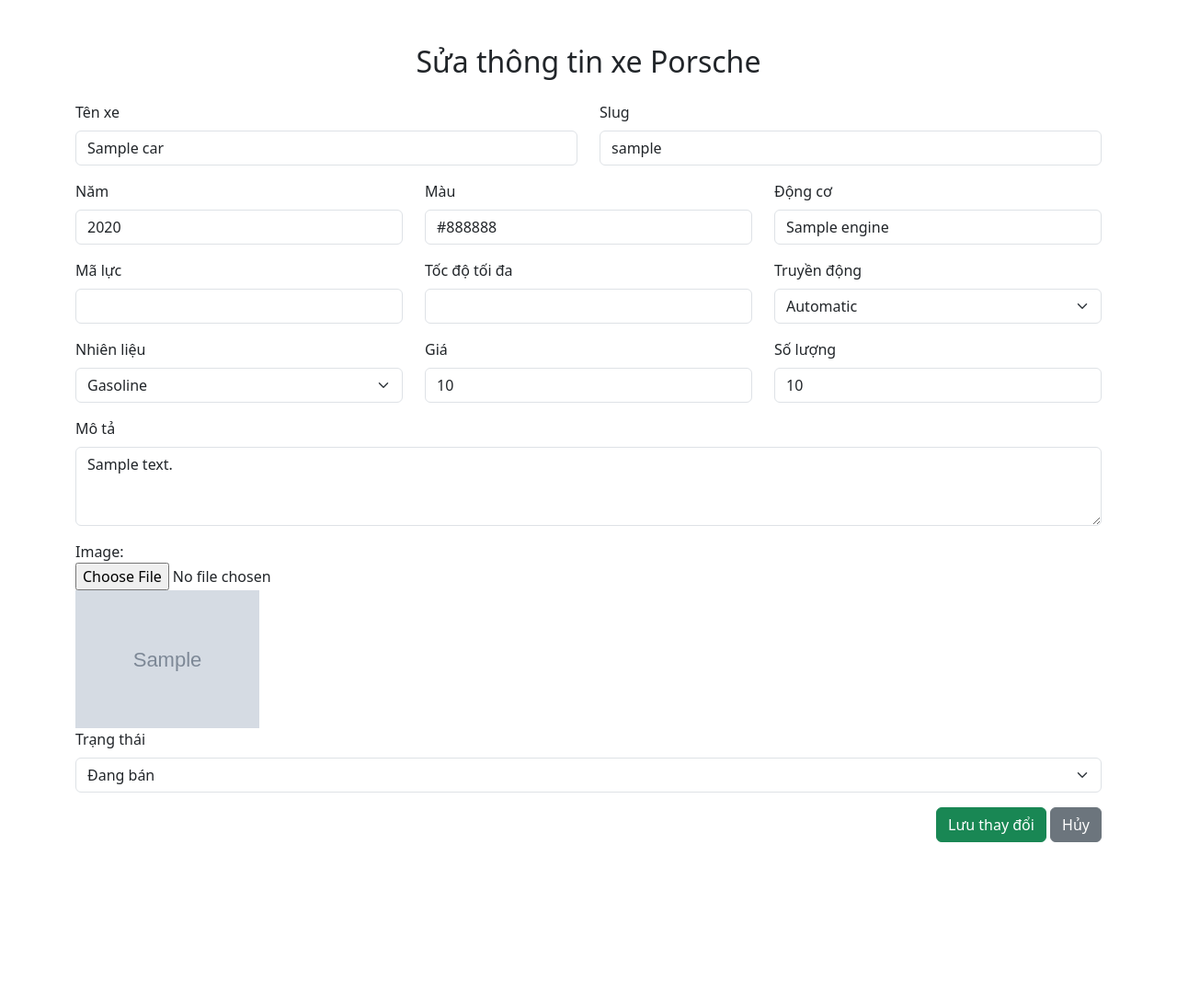
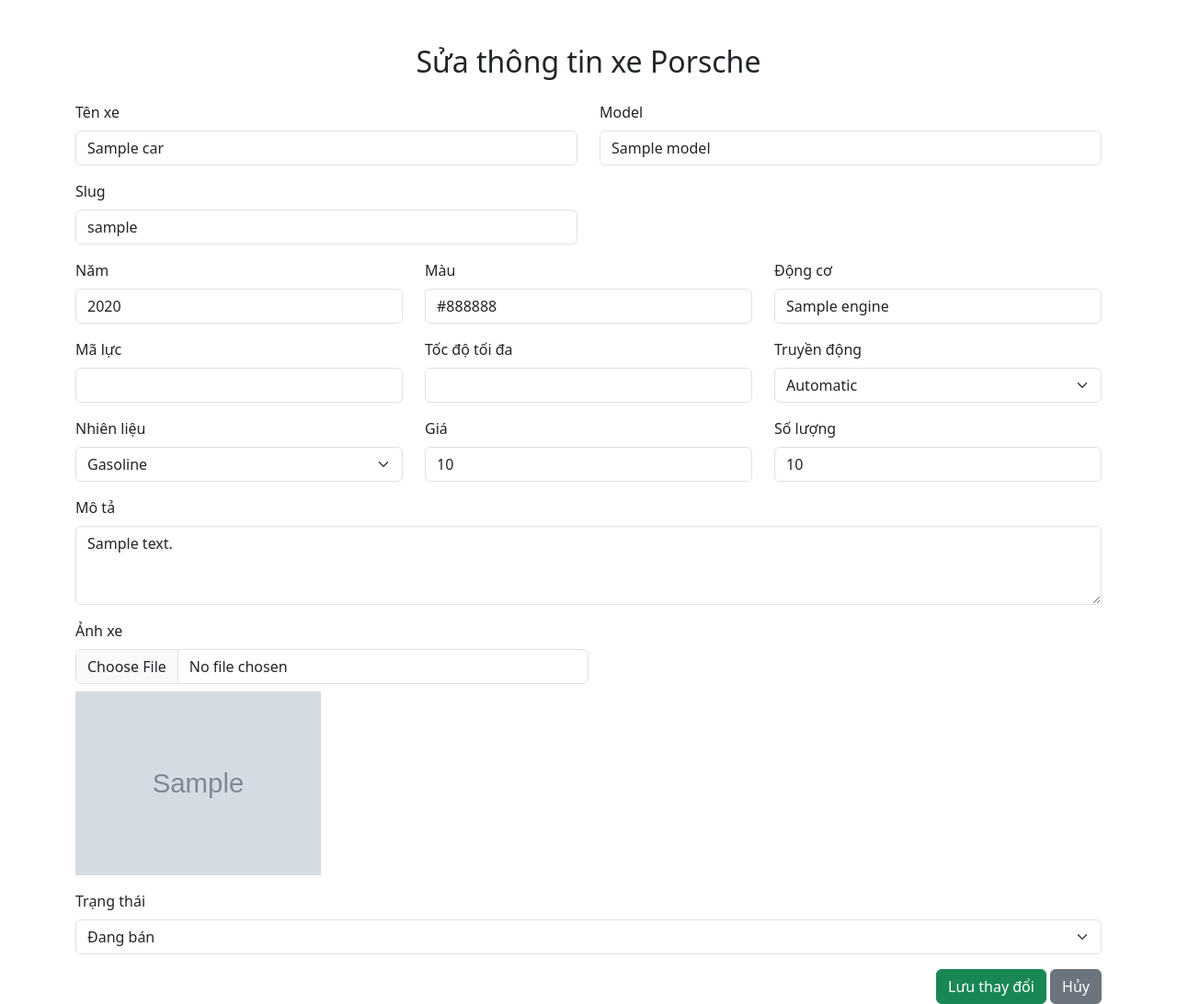
Before and after one commit to tonit04/porsche_store_php, a PHP site: template views/admin/car_update.php in a window 1280 px wide. Shown: the whole page at 92% size. Before the commit the page ends 916 px from the top, so only its background shows below. Run offline with PHP 8.4, Linux system fonts and the light colour scheme; the template is opened without the code that fills it: most values are stand-ins (such as "Sample title", 1, 10 or a date in 2020); grey boxes marked "Sample" are stand-in pictures.

Commit message:
Completed 90% of CarAdminController.php

```diff
--- a/views/admin/car_list.php
+++ b/views/admin/car_list.php
@@ -35,6 +35,7 @@
                 <tr>
                     <th>Ảnh</th>
                     <th>Tên xe</th>
+                    <th>Model</th>
                     <th>Slug</th>
                     <th>Năm</th>
                     <th>Màu</th>
@@ -63,6 +64,7 @@
                                 <?php endif; ?>
                             </td>
                             <td><?= htmlspecialchars($car->name) ?></td>
+                            <td><?= $car->model->name ?? 'Không xác định' ?></td>
                             <td><?= htmlspecialchars($car->slug) ?></td>
                             <td><?= htmlspecialchars($car->year) ?></td>
                             <td><?= htmlspecialchars($car->color) ?></td>
--- a/views/admin/car_update.php
+++ b/views/admin/car_update.php
@@ -19,11 +19,22 @@
             <div class="row mb-3">
                 <div class="col-md-6">
                     <label class="form-label">Tên xe</label>
-                    <input type="text" name="name" class="form-control" value="<?= htmlspecialchars($car->name) ?>" required>
+                    <input type="text" name="name" class="form-control" value="<?= htmlspecialchars($car->name) ?>"
+                        required>
+                </div>
+                <div class="col-md-6 mb-3">
+                    <label for="name" class="form-label">Model</label>
+                    <select name="model_id" class="form-control" required>
+                        <option value="<?= $car->model->id ?>"><?= $car->model->name ?></option>
+                        <?php foreach ($models as $model): ?>
+                            <option value="<?= $model->id ?>"><?= $model->name ?></option>
+                        <?php endforeach; ?>
+                    </select>
                 </div>
                 <div class="col-md-6">
                     <label class="form-label">Slug</label>
-                    <input type="text" name="slug" class="form-control" value="<?= htmlspecialchars($car->slug) ?>" required>
+                    <input type="text" name="slug" class="form-control" value="<?= htmlspecialchars($car->slug) ?>"
+                        required>
                 </div>
             </div>
 
@@ -45,11 +56,13 @@
             <div class="row mb-3">
                 <div class="col-md-4">
                     <label class="form-label">Mã lực</label>
-                    <input type="number" name="horsepower" class="form-control" value="<?= htmlspecialchars($car->horsepower) ?>">
+                    <input type="number" name="horsepower" class="form-control"
+                        value="<?= htmlspecialchars($car->horsepower) ?>">
                 </div>
                 <div class="col-md-4">
                     <label class="form-label">Tốc độ tối đa</label>
-                    <input type="number" name="max_speed" class="form-control" value="<?= htmlspecialchars($car->max_speed) ?>">
+                    <input type="number" name="max_speed" class="form-control"
+                        value="<?= htmlspecialchars($car->max_speed) ?>">
                 </div>
                 <div class="col-md-4">
                     <label class="form-label">Truyền động</label>
@@ -71,7 +84,8 @@
                 </div>
                 <div class="col-md-4">
                     <label class="form-label">Giá</label>
-                    <input type="number" step="0.01" name="price" class="form-control" value="<?= htmlspecialchars($car->price) ?>">
+                    <input type="number" step="0.01" name="price" class="form-control"
+                        value="<?= htmlspecialchars($car->price) ?>">
                 </div>
                 <div class="col-md-4">
                     <label class="form-label">Số lượng</label>
@@ -81,20 +95,22 @@
 
             <div class="mb-3">
                 <label class="form-label">Mô tả</label>
-                <textarea name="description" class="form-control" rows="3"><?= htmlspecialchars($car->description) ?></textarea>
+                <textarea name="description" class="form-control"
+                    rows="3"><?= htmlspecialchars($car->description) ?></textarea>
             </div>
-
-            <label>Image:</label><br>
-            <input type="file" name="image"><br>
-            <?php if (!empty($car->image_url)): ?>
-                <img src="assets/images/cars/<?= htmlspecialchars($car->image_url) ?>" width="200">
-            <?php endif; ?><br>
+            <div class="col-md-6 mb-3">
+                <label for="image" class="form-label">Ảnh xe</label>
+                <input type="file" class="form-control" id="image" name="image" accept="image/*" >
+                <!-- Thêm ảnh preview -->
+                <img id="preview" src="assets/images/cars/<?= htmlspecialchars($car->image_url) ?>" alt="Ảnh xem trước" class="img-fluid mt-2" style="max-height: 200px;">
+            </div>
 
             <div class="mb-3">
                 <label class="form-label">Trạng thái</label>
                 <select name="status" class="form-select">
                     <option value="active" <?= $car->status === 'active' ? 'selected' : '' ?>>Đang bán</option>
-                    <option value="discontinued" <?= $car->status === 'discontinued' ? 'selected' : '' ?>>Ngừng bán</option>
+                    <option value="discontinued" <?= $car->status === 'discontinued' ? 'selected' : '' ?>>Ngừng bán
+                    </option>
                 </select>
             </div>
 
@@ -104,6 +120,23 @@
             </div>
         </form>
     </div>
+    <script>
+        document.getElementById("image").addEventListener("change", function (event) {
+            const input = event.target;
+            const preview = document.getElementById("preview");
+
+            if (input.files && input.files[0]) {
+                const reader = new FileReader();
+
+                reader.onload = function (e) {
+                    preview.src = e.target.result;
+                    preview.classList.remove("d-none");
+                }
+
+                reader.readAsDataURL(input.files[0]); // Đọc file ảnh
+            }
+        });
+    </script>
 </body>
 
 </html>
```
Also changed, not shown: controllers/CarAdminController.php (+6 -3 lines), models/Car.php (+39 -6 lines), views/admin/car_create.php (+9 -0 lines).
